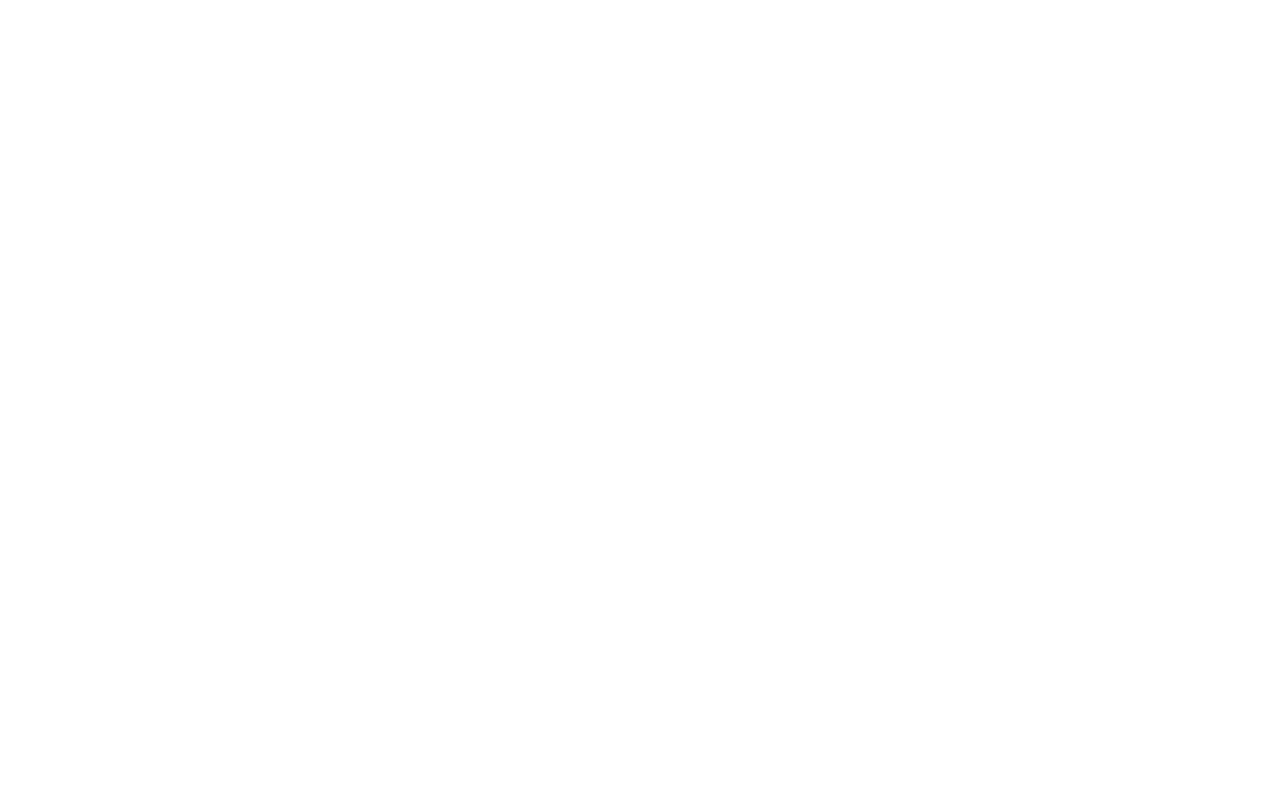
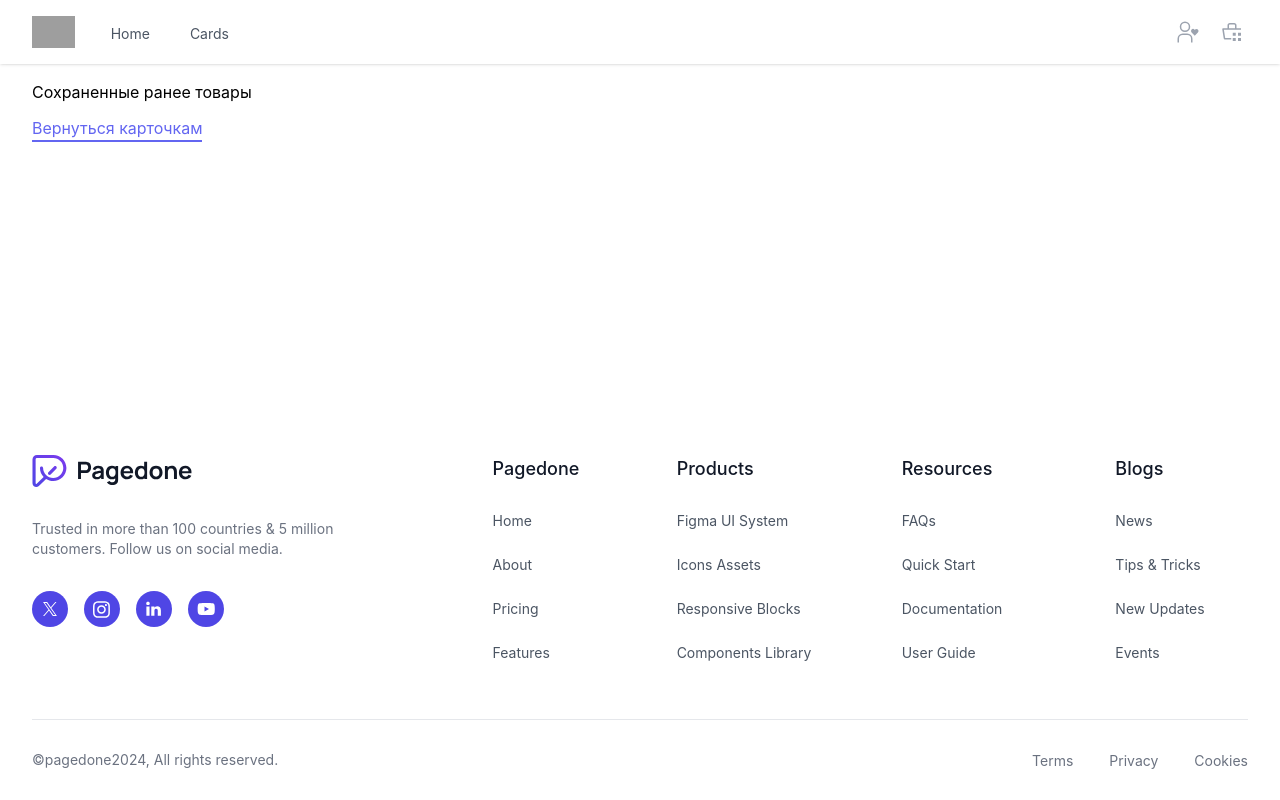
Before and after one commit to Shaginur/card_react, a React (Vite) app: page /favorites in a window 1280 px wide. Before the commit this address had no page. Built offline with nearby package versions, Linux system fonts and the light colour scheme; grey boxes are pictures that could not be loaded.

Commit message:
Добавит страницу с просмотром всех сохраненок. Добавит кнопку открытия сохраненок в Header.

```diff
--- a/src/components/ui/Header/Header.jsx
+++ b/src/components/ui/Header/Header.jsx
@@ -1,4 +1,5 @@
-import { NavLink, useLocation } from "react-router-dom";
+import { NavLink, useLocation, useNavigate } from "react-router-dom";
+import useProductsStore from "../../../store/useProductsStore";
 
 /** Массив пунктов меню */
 const navItems = [
@@ -12,6 +13,18 @@
  */
 const Header = () => {
   const location = useLocation();
+
+  const navigate = useNavigate(); // хук для роутинга
+
+  // Достаем функцию, которая показывает сохраненки
+  const { getFavoriteProducts } = useProductsStore();
+
+  const favoriteProducts = getFavoriteProducts();
+
+  // Показ страницы с сохраненками
+  const handleOpenFavorites = () => {
+    navigate(`/favorites`);
+  };
 
   /**
    * Определяет, активна ли ссылка.
@@ -61,6 +74,28 @@
           <div className="absolute inset-y-0 right-0 flex items-center pr-2 sm:static sm:inset-auto sm:ml-6 sm:pr-0">
             <button
               type="button"
+              onClick={handleOpenFavorites}
+              className="relative bg-transparent p-1 mr-3 rounded-full text-gray-400 hover:text-gray-500 focus:outline-none focus:ring-2 focus:ring-offset-2 focus:ring-indigo-500"
+            >
+              <svg
+                fill="currentColor"
+                width="24"
+                height="24"
+                viewBox="0 0 32 32"
+              >
+                <path d="M27.303,12a2.6616,2.6616,0,0,0-1.9079.8058l-.3932.4054-.397-.4054a2.6615,2.6615,0,0,0-3.8157,0,2.7992,2.7992,0,0,0,0,3.8964L25.0019,21l4.2089-4.2978a2.7992,2.7992,0,0,0,0-3.8964A2.6616,2.6616,0,0,0,27.303,12Z" />
+                <path d="M2,30H4V25a5.0059,5.0059,0,0,1,5-5h6a5.0059,5.0059,0,0,1,5,5v5h2V25a7.0082,7.0082,0,0,0-7-7H9a7.0082,7.0082,0,0,0-7,7Z" />
+                <path d="M12,4A5,5,0,1,1,7,9a5,5,0,0,1,5-5m0-2a7,7,0,1,0,7,7A7,7,0,0,0,12,2Z" />
+                <rect className="fill-none" width="32" height="32" />
+              </svg>
+              {!!favoriteProducts?.length && (
+                <span className="w-4 h-4 inline-flex justify-center justify-items-center bg-indigo-500 rounded-3xl absolute -top-2 -right-2 color-white">
+                  {favoriteProducts?.length}
+                </span>
+              )}
+            </button>
+            <button
+              type="button"
               className="bg-transparent p-1 rounded-full text-gray-400 hover:text-gray-500 focus:outline-none focus:ring-2 focus:ring-offset-2 focus:ring-indigo-500"
             >
               <svg
--- a/src/pages/CardDetail.jsx
+++ b/src/pages/CardDetail.jsx
@@ -3,6 +3,7 @@
 import { Link } from "react-router-dom";
 
 const CardDetail = () => {
+  // Получение id из адресной строки через React-router-dom
   const { id } = useParams();
 
   // Стор для работы с продуктами
--- /dev/null
+++ b/src/pages/FavoritesList.jsx
@@ -0,0 +1,37 @@
+import { Card } from "../components/ui/Card/Card";
+import useProductsStore from "../store/useProductsStore";
+import { Link } from "react-router-dom";
+
+const FavoritesList = () => {
+  // Достаем функцию для работы с сохраненками
+  const { getFavoriteProducts, setFavorite } = useProductsStore();
+
+  // Вызываем эту функцию
+  const favoritesProducts = getFavoriteProducts();
+
+  return (
+    <section className="favorites">
+      <div className="container mx-auto px-4">
+        <h3 className="flex mb-3">Сохраненные ранее товары</h3>
+        <Link
+          to="/cards"
+          className=" text-indigo-500 hover:text-indigo-600 border-b-2 border-b-indigo-500 mb-8 inline-flex"
+        >
+          Вернуться карточкам
+        </Link>
+        <div className="flex flex-wrap justify-between">
+          {!!favoritesProducts &&
+            favoritesProducts.map((product) => (
+              <Card
+                key={product?.id}
+                details={product}
+                onToggleFavorite={setFavorite}
+              />
+            ))}
+        </div>
+      </div>
+    </section>
+  );
+};
+
+export default FavoritesList;
```
Also changed, not shown: src/components/routes/AppRoutes.jsx (+6 -4 lines).
